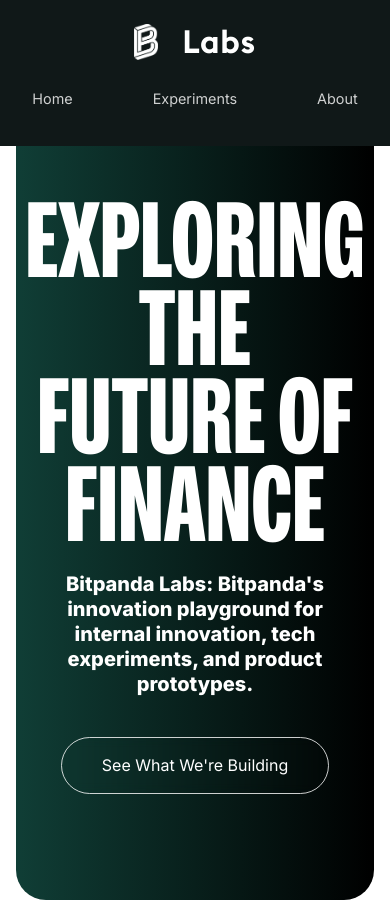
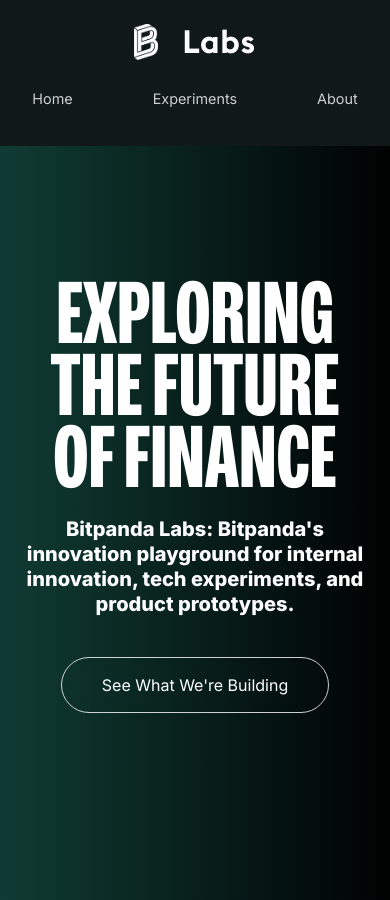
Before and after one commit to bitpanda-labs/labs-website, a Jekyll site: the page built from index.html, in a window 390 px wide and 900 px high. Built offline with Jekyll 4.4.1, drawn with Linux system fonts in a browser that asks for light colours.

Commit message:
AIHUB-233: Adjust mobile view styles for Hero section

```diff
--- a/assets/css/style.css
+++ b/assets/css/style.css
@@ -990,9 +990,25 @@
 /* Responsive Design */
 @media (max-width: 768px) {
   .hero {
-    padding: 4rem 1rem;
+    padding: 4rem 0;
     padding-top: calc(4rem + 90px);
-    border-radius: 30px;
+    border-radius: 0;
+    margin-left: -2rem;
+    margin-right: -2rem;
+    width: calc(100% + 4rem);
+  }
+
+  .hero h1 {
+    font-size: 90px !important;
+    padding: 0 1rem;
+  }
+
+  .hero p {
+    padding: 0 1rem;
+  }
+
+  .hero .btn {
+    margin: 0 1rem;
   }
 
   .cards { grid-template-columns: 1fr; gap: 1.5rem; }
```
